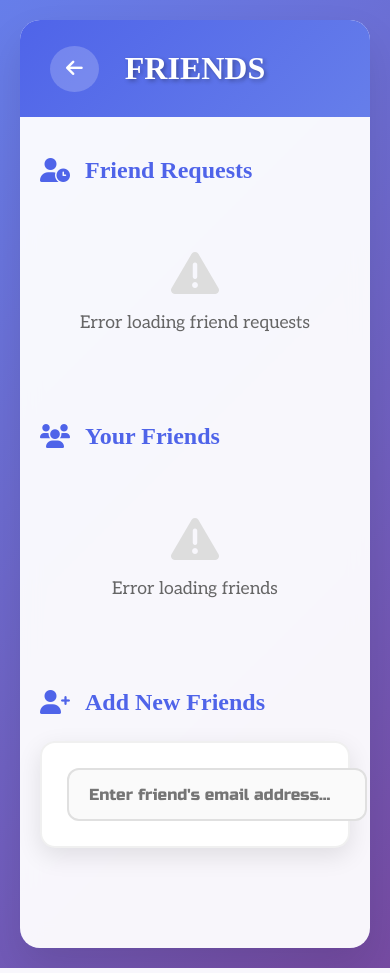
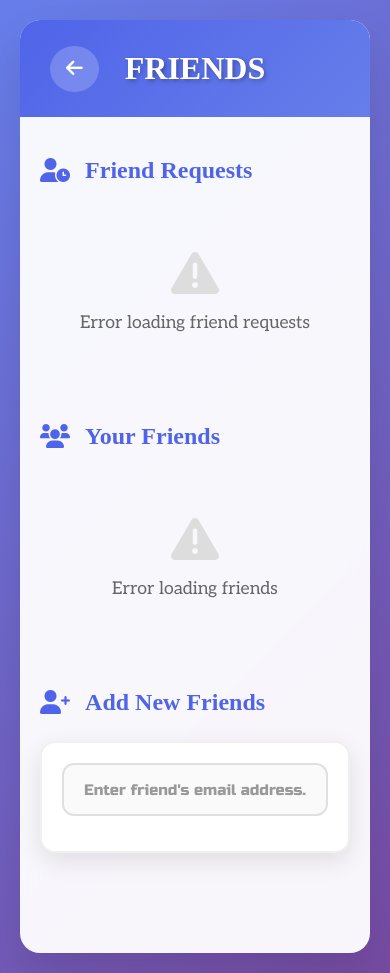
Before and after one commit to BearSunny/Worldy, a Flask app: page /friends in a window 390 px wide. Run offline with Flask 3, Linux system fonts and the light colour scheme; the visitor is signed in with stand-in values (Sample User, id 1); data that the repository does not hold is empty; some web fonts are replaced.

Commit message:
Fix alignment in Add New Friends section

```diff
--- a/templates/friends.html
+++ b/templates/friends.html
@@ -89,11 +89,12 @@
         .search-container {
             background: white;
             border-radius: 15px;
-            padding: 25px;
+            padding: 30px;
             box-shadow: 0 8px 25px rgba(0, 0, 0, 0.1);
             margin-bottom: 30px;
             border: 2px solid #f0f0f0;
             transition: all 0.3s ease;
+            position: relative;
         }
 
         .search-container:focus-within {
@@ -101,15 +102,21 @@
             box-shadow: 0 8px 25px rgba(79, 100, 233, 0.2);
         }
 
+        .search-input-wrapper {
+            position: relative;
+            margin-bottom: 15px;
+        }
+
         .search-input {
             width: 100%;
-            padding: 15px 20px;
+            padding: 18px 24px;
             border: 2px solid #e0e0e0;
             border-radius: 12px;
             font-size: 1rem;
             font-family: 'Russo One', sans-serif;
             transition: all 0.3s ease;
             background: #fafafa;
+            box-sizing: border-box;
         }
 
         .search-input:focus {
@@ -117,6 +124,11 @@
             border-color: #4F64E9;
             background: white;
             box-shadow: 0 0 0 3px rgba(79, 100, 233, 0.1);
+        }
+
+        .search-input::placeholder {
+            color: #999;
+            font-size: 0.95rem;
         }
 
         .cards-grid {
@@ -341,6 +353,14 @@
             .header h1 {
                 font-size: 2rem;
             }
+
+            .search-container {
+                padding: 20px;
+            }
+
+            .search-input {
+                padding: 15px 20px;
+            }
         }
     </style>
 </head>
@@ -387,6 +407,7 @@
                     Add New Friends
                 </h2>
                 <div class="search-container">
+                    <div class="search-input-wrapper">
                         <input
                             type="email"
                             id="userSearch"
@@ -394,6 +415,7 @@
                             placeholder="Enter friend's email address..."
                             pattern="[a-z0-9._%+-]+@[a-z0-9.-]+\.[a-z]{2,}$"
                         >
+                    </div>
                     <div id="searchError" class="error-message"></div>
                     <div id="searchSuccess" class="success-message"></div>
                 </div>
```
Lines whose indentation alone changed are shown as unchanged.
